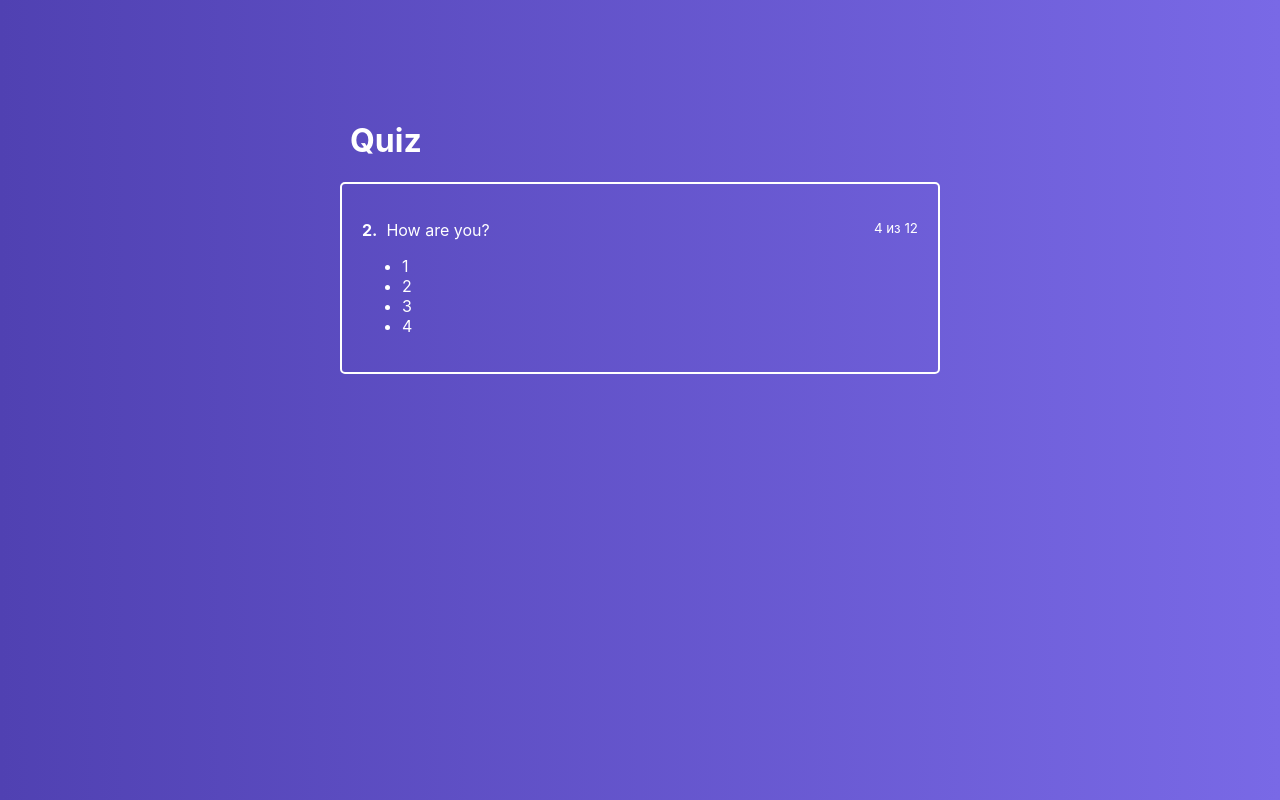
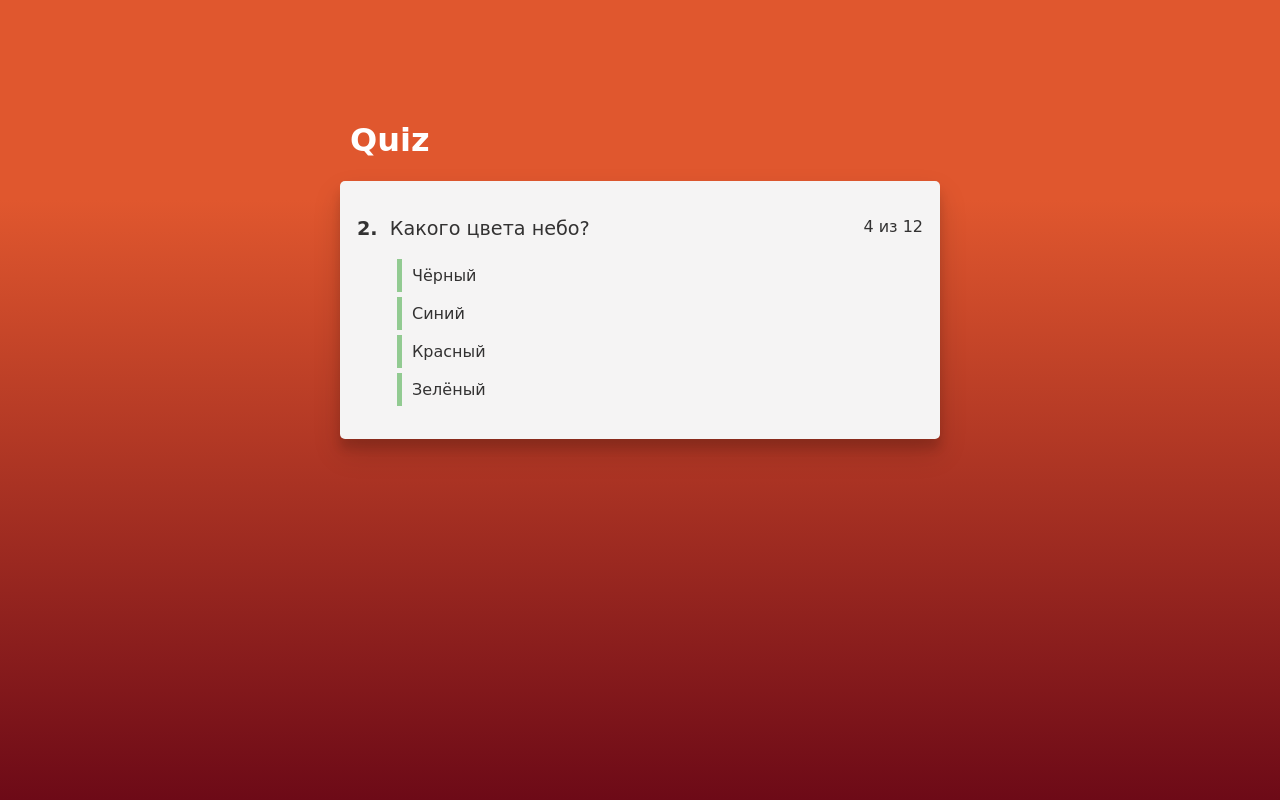
Before and after one commit to ktttnv/react-quiz, a React app: page / in a window 1280 px wide. Built offline with nearby package versions, Linux system fonts and the light colour scheme.

Commit message:
Added list of questions

```diff
--- a/src/components/ActiveQuiz/ActiveQuiz.js
+++ b/src/components/ActiveQuiz/ActiveQuiz.js
@@ -1,21 +1,17 @@
 import classes from "./ActiveQuiz.module.css";
+import AnswersList from "./AnswersList/AnswersList";
 
 const ActiveQuiz = (props) => (
 	<div className={classes.ActiveQuiz}>
 		<p className={classes.Question}>
 			<span>
-				<strong>2.</strong>&nbsp; How are you?
+				<strong>2.</strong>&nbsp; {props.question}
 			</span>
 
 			<small>4 из 12</small>
 		</p>
 
-		<ul>
-			<li>1</li>
-			<li>2</li>
-			<li>3</li>
-			<li>4</li>
-		</ul>
+		<AnswersList answers={props.answers} onAnswerClick={props.onAnswerClick} />
 	</div>
 );
 
--- a/src/components/ActiveQuiz/ActiveQuiz.module.css
+++ b/src/components/ActiveQuiz/ActiveQuiz.module.css
@@ -1,13 +1,15 @@
 .ActiveQuiz {
-	padding: 20px;
-	color: #fff;
-	border: 2px solid #fff;
+	padding: 17px;
+	color: rgb(51, 50, 50);
 	border-radius: 5px;
-	margin: 0 10 px;
 	box-sizing: border-box;
+	background-color: rgb(245, 244, 244);
+	font-family: Comic Sans MS, Comic Sans, cursive;
+	box-shadow: 0 14px 28px rgba(0, 0, 0, 0.15), 0 10px 10px rgba(0, 0, 0, 0.12);
 }
 
 .Question {
 	display: flex;
 	justify-content: space-between;
+	font-size: 1.2em;
 }
--- /dev/null
+++ b/src/components/ActiveQuiz/AnswersList/AnswerItem/AnswerItem.js
@@ -0,0 +1,14 @@
+import classes from "./AnswerItem.module.css";
+
+const AnswerItem = (props) => {
+	return (
+		<li
+			className={classes.AnswerItem}
+			onClick={() => props.onAnswerClick(props.answer.id)}
+		>
+			{props.answer.text}
+		</li>
+	);
+};
+
+export default AnswerItem;
--- /dev/null
+++ b/src/components/ActiveQuiz/AnswersList/AnswerItem/AnswerItem.module.css
@@ -0,0 +1,14 @@
+.AnswerItem {
+	padding: 7px 10px;
+	margin-bottom: 5px;
+	cursor: pointer;
+	list-style: none;
+	border-left: 5px solid rgba(102, 185, 102, 0.692);
+}
+
+.AnswerItem:hover {
+	/*background-color: rgba(255, 255, 255, 0.2);*/
+	background-color: rgba(140, 245, 140, 0.336);
+	border-left: 5px solid rgba(128, 219, 128, 0.555);
+	transition: background-color 0.1s ease-in-out;
+}
--- /dev/null
+++ b/src/components/ActiveQuiz/AnswersList/AnswersList.js
@@ -0,0 +1,18 @@
+import classes from "./AnswersList.module.css";
+import AnswerItem from "./AnswerItem/AnswerItem";
+
+const AnswersList = (props) => (
+	<ul className={classes.AnswerList}>
+		{props.answers.map((answer, index) => {
+			return (
+				<AnswerItem
+					key={index}
+					answer={answer}
+					onAnswerClick={props.onAnswerClick}
+				/>
+			);
+		})}
+	</ul>
+);
+
+export default AnswersList;
--- /dev/null
+++ b/src/components/ActiveQuiz/AnswersList/AnswersList.module.css
@@ -0,0 +1,5 @@
+.AnswersList {
+	list-style: none;
+	margin: 0;
+	padding: 0;
+}
--- a/src/containers/Quiz/Quiz.js
+++ b/src/containers/Quiz/Quiz.js
@@ -4,7 +4,34 @@ import ActiveQuiz from "../../components/ActiveQuiz/ActiveQuiz";
 
 class Quiz extends Component {
 	state = {
-		quiz: [],
+		quiz: [
+			{
+				question: "Какого цвета небо?",
+				rightAnswerId: 2,
+				answers: [
+					{
+						text: "Чёрный",
+						id: 1,
+					},
+					{
+						text: "Синий",
+						id: 2,
+					},
+					{
+						text: "Красный",
+						id: 3,
+					},
+					{
+						text: "Зелёный",
+						id: 4,
+					},
+				],
+			},
+		],
+	};
+
+	onAnswerClickHandler = (answerId) => {
+		console.log("Answer Id: ", answerId);
 	};
 
 	render() {
@@ -12,7 +39,11 @@ class Quiz extends Component {
 			<div className={classes.Quiz}>
 				<div className={classes.QuizWrapper}>
 					<h1>Quiz</h1>
-					<ActiveQuiz />
+					<ActiveQuiz
+						question={this.state.quiz[0].question}
+						answers={this.state.quiz[0].answers}
+						onAnswerClick={this.onAnswerClickHandler}
+					/>
 				</div>
 			</div>
 		);
--- a/src/containers/Quiz/Quiz.module.css
+++ b/src/containers/Quiz/Quiz.module.css
@@ -4,7 +4,7 @@
 	padding-top: 100px;
 	flex-grow: 1;
 	width: 100%;
-	background: linear-gradient(90deg, #5041b2 0%, #7969e6 100%);
+	background: linear-gradient(180deg, rgb(224, 87, 46) 25%, #6d0a17 100%);
 }
 
 .Quiz h1 {
--- a/src/hoc/Layout/Layout.module.css
+++ b/src/hoc/Layout/Layout.module.css
@@ -2,6 +2,7 @@
 	height: 100vh;
 	display: flex;
 	flex-direction: column;
+	font-family: Comic Sans MS, Comic Sans, cursive;
 }
 
 .Layout main {
```
